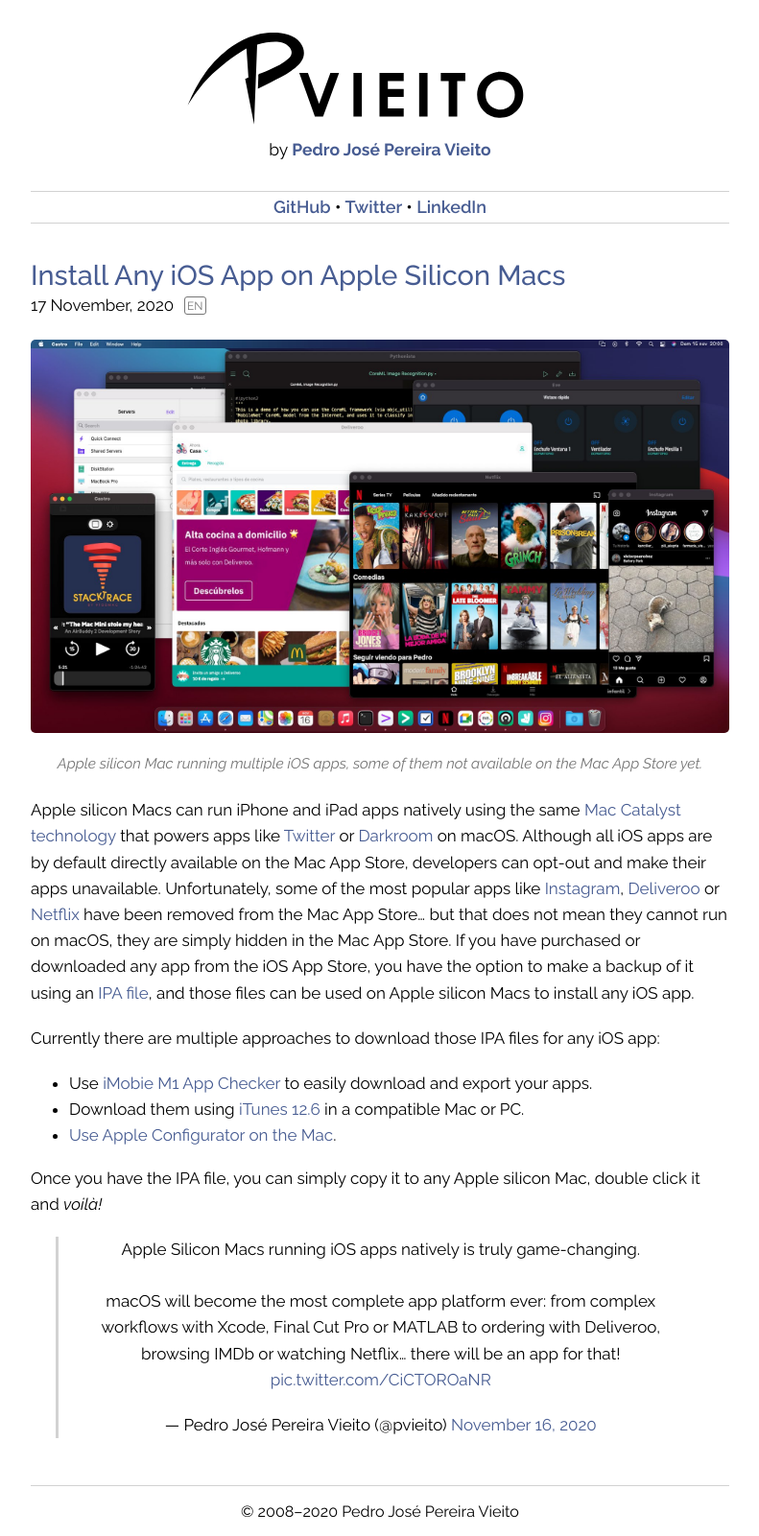
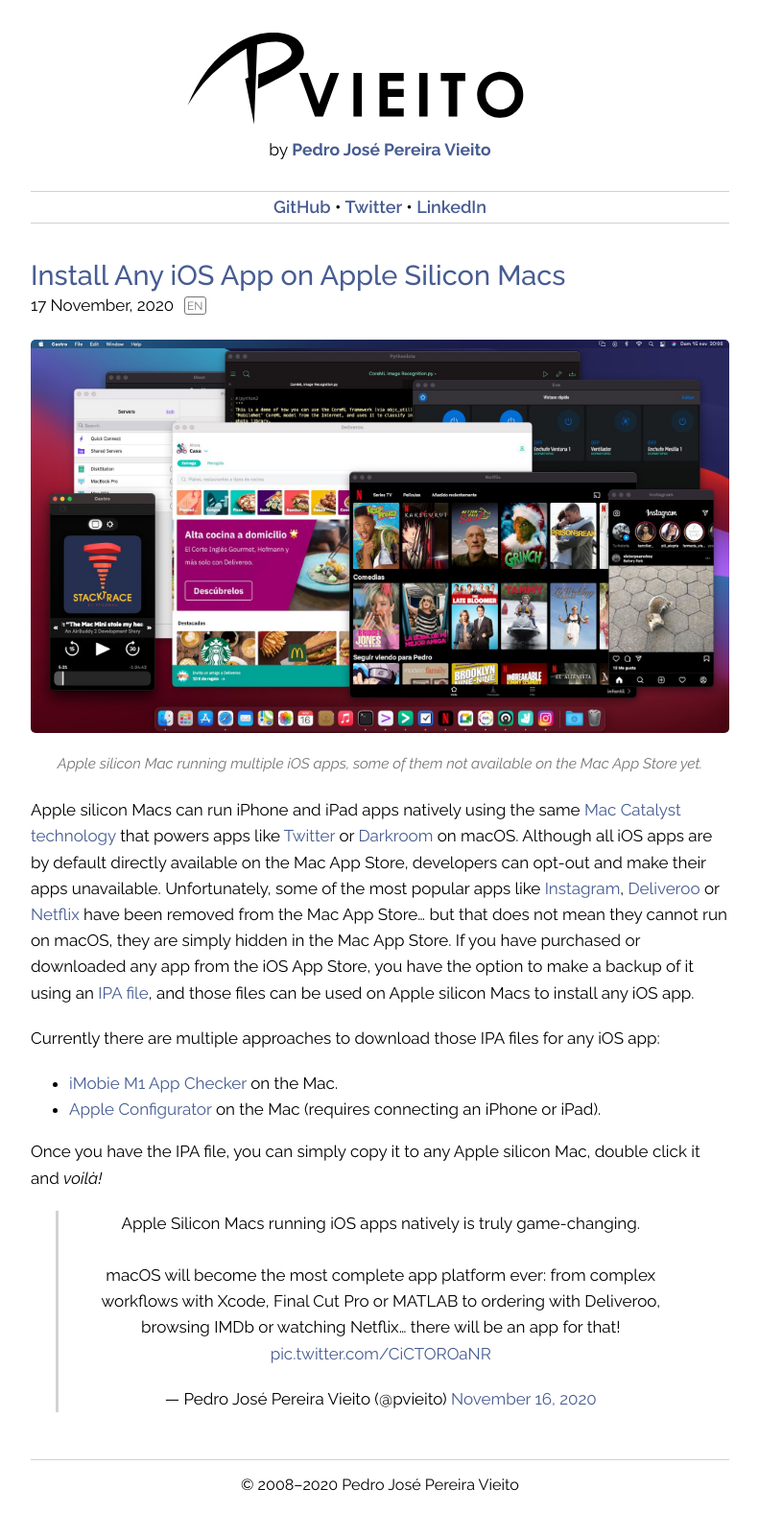
Before and after one commit to pvieito/Blog, a Jekyll site: the page built from _posts/2020-11-17-install-any-ios-app-in-apple-silicon.md, in a window 1280 px wide. Shown: the whole page at 96% size, without its empty margins (244-1035 px from the left). Built offline with Jekyll 4.4.1, drawn with Linux system fonts in a browser that asks for light colours; comment, search, counter and statistics services are not loaded; after the commit the page ends 1574 px from its top, so only the background shows below that.

Commit message:
[Blog] Uodated supported methods to install an iOS app on Apple silicon Mac

```diff
--- a/_posts/2020-11-17-install-any-ios-app-in-apple-silicon.md
+++ b/_posts/2020-11-17-install-any-ios-app-in-apple-silicon.md
@@ -10,9 +10,8 @@
 
 Currently there are multiple approaches to download those IPA files for any iOS app:
 
-- Use [iMobie M1 App Checker](https://www.imobie.com/m1-app-checker/) to easily download and export your apps.
-- Download them using [iTunes 12.6](https://support.apple.com/es_ES/downloads/itunes) in a compatible Mac or PC.
-- [Use Apple Configurator on the Mac](https://medium.com/@b0661064248/how-can-i-get-ipa-of-any-app-which-is-available-on-app-store-3a403be7b028).
+- [iMobie M1 App Checker](https://www.imobie.com/m1-app-checker/) on the Mac.
+- [Apple Configurator](https://medium.com/@b0661064248/how-can-i-get-ipa-of-any-app-which-is-available-on-app-store-3a403be7b028) on the Mac (requires connecting an iPhone or iPad).
 
 Once you have the IPA file, you can simply copy it to any Apple silicon Mac, double click it and _voilà!_
 
```
